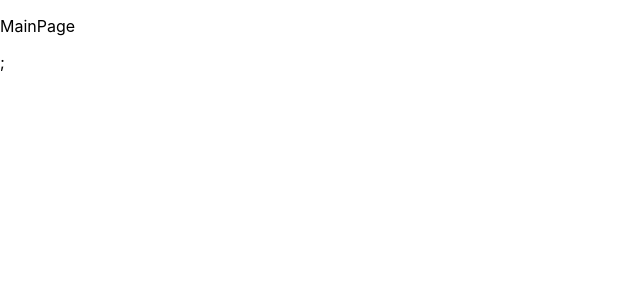
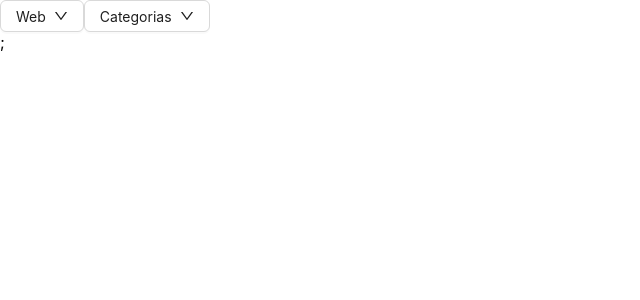
Before and after one commit to andyboli/bolicommerce, a React (Create React App) app: page / in a window 1280 px wide. Shown: the top 300 px of the page, without its empty margins (0-640 px from the left). Built offline with nearby package versions, Linux system fonts and the light colour scheme.

Commit message:
Use CategoriesContainer on MainPage

```diff
--- a/src/view/MainPage.tsx
+++ b/src/view/MainPage.tsx
@@ -1,7 +1,21 @@
-import * as React from "react";
+import React, { useState } from "react";
+
+import { CategoriesContainer } from "./containers";
+import { Categories } from "../entities";
 
 const MainPage: React.FC = () => {
-  return <p>MainPage</p>;
+  const [categories, setCategories] = useState<Categories>({});
+
+  return (
+    <main>
+      <section>
+        <CategoriesContainer
+          categories={categories}
+          setCategories={setCategories}
+        />
+      </section>
+    </main>
+  );
 };
 
 export default MainPage;
```
